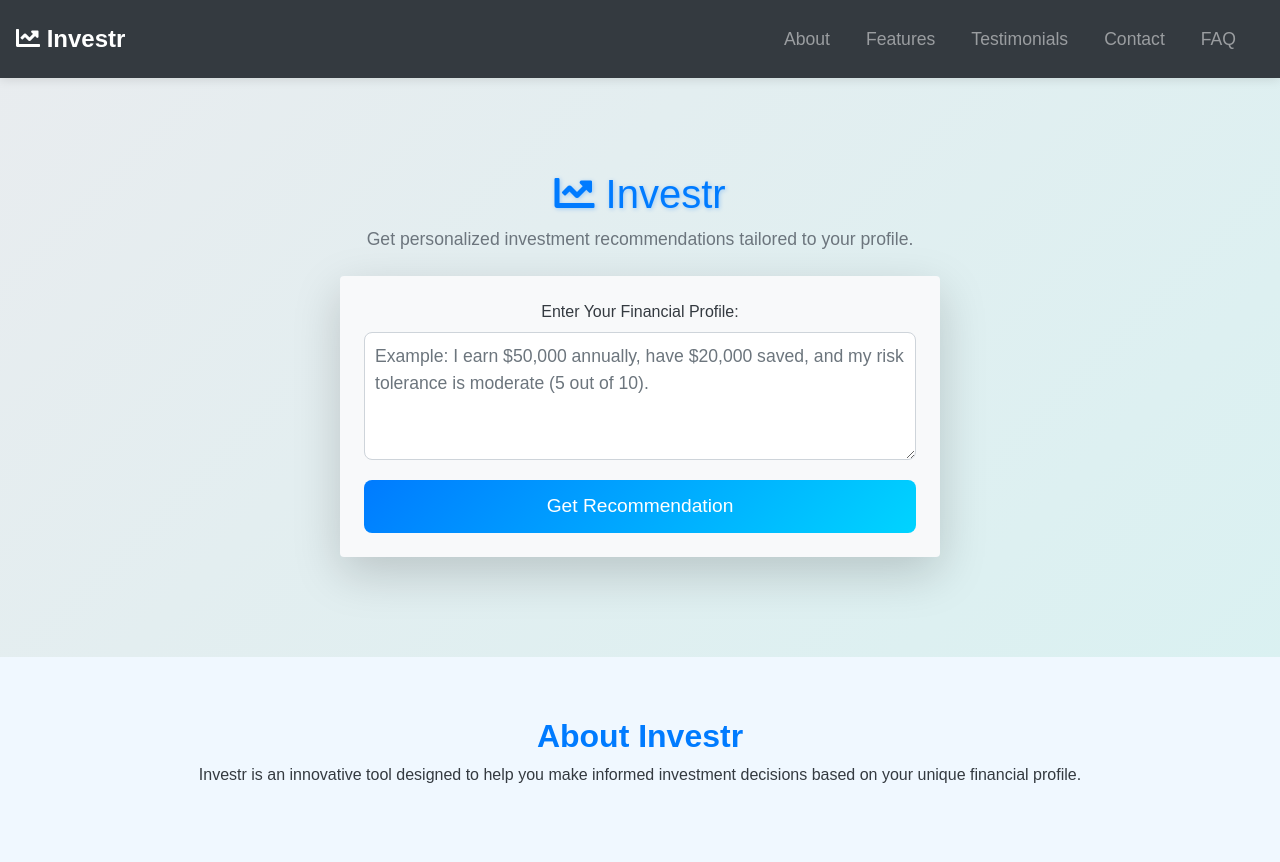
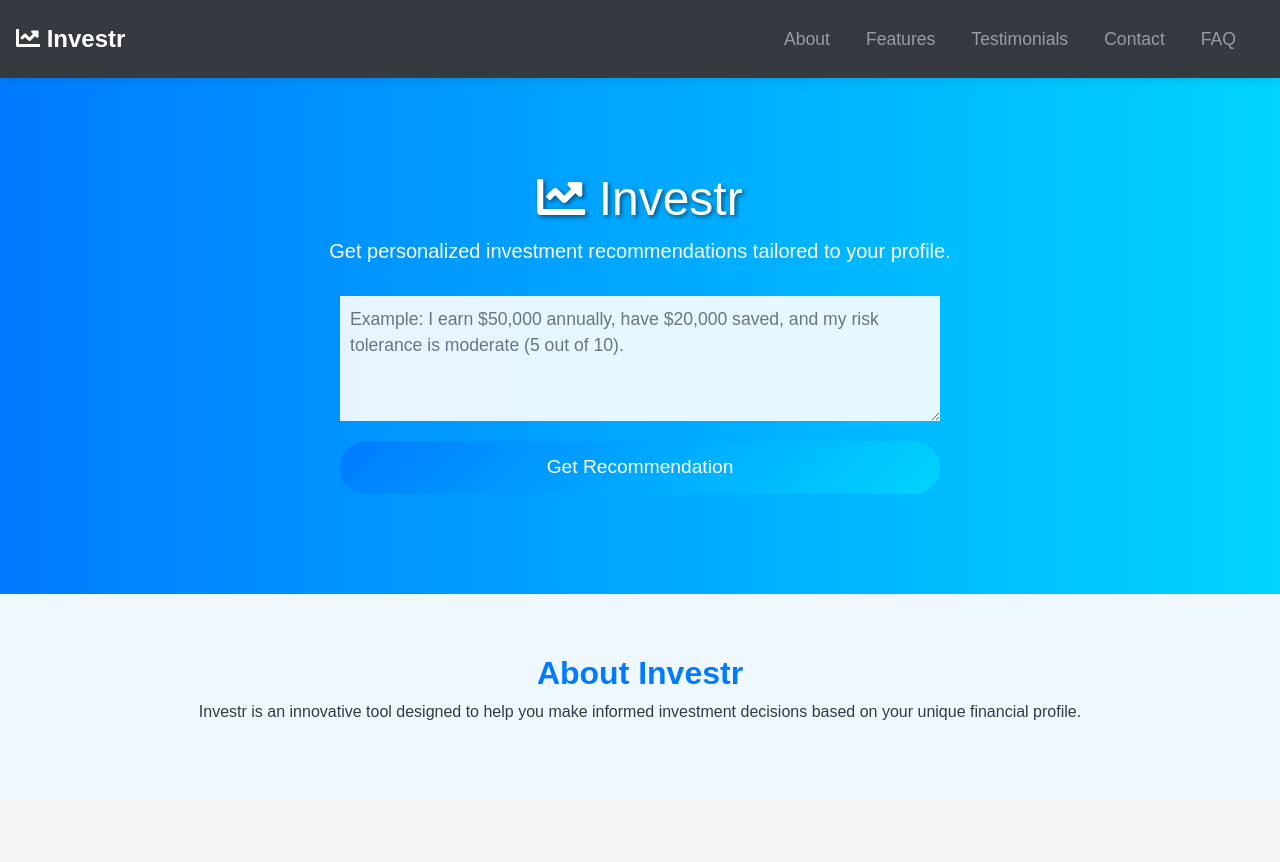
Before and after one commit to JaganFoundr/MinimumViableP, a Flask app: page / in a window 1280 px wide. Shown: the top 862 px of the page. Run offline with Flask 3, Linux system fonts and the light colour scheme; some libraries are stand-ins or nearby versions.

Commit message:
interface changed

```diff
--- a/templates/index.html
+++ b/templates/index.html
@@ -8,7 +8,7 @@
   <link rel="stylesheet" href="https://stackpath.bootstrapcdn.com/bootstrap/4.5.2/css/bootstrap.min.css">
   <link rel="stylesheet" href="https://cdnjs.cloudflare.com/ajax/libs/font-awesome/5.15.4/css/all.min.css">
   <style>
-    /* Body and Overall Styles */
+        /* Body and Overall Styles */
     html {
       scroll-behavior: smooth;
     }
@@ -62,28 +62,24 @@
     .hero-section {
       text-align: center;
       padding: 100px 0;
+      background: linear-gradient(to right, #007bff, #00d4ff);
+      color: white; /* Changed text color for better contrast */
     }
 
     .hero-section h1 {
-      color: #007bff;
-      font-size: 2.5rem;
-      text-shadow: 1px 1px 4px rgba(0, 123, 255, 0.3);
+      font-size: 3rem; /* Increased font size */
+      text-shadow: 2px 2px 4px rgba(0, 0, 0, 0.5);
     }
 
     .hero-section .lead {
-      color: #6c757d;
-      font-size: 1.1rem;
-      margin-bottom: 20px;
+      font-size: 1.25rem; /* Increased font size */
+      margin-bottom: 30px; /* Added space below the lead text */
     }
 
     /* Form Styles */
     #investment-form {
       max-width: 600px;
-      margin: auto;
-      padding: 20px;
-      background-color: #ffffff;
-      border-radius: 10px;
-      box-shadow: 0 0 15px rgba(0, 0, 0, 0.1);
+      margin: auto; /* Center the form */
     }
 
     .form-group {
@@ -93,14 +89,15 @@
     .form-control {
       font-size: 1.1rem;
       padding: 10px;
-      border-radius: 8px;
-      border: 1px solid #ced4da;
-      transition: border-color 0.3s ease, box-shadow 0.3s ease;
+      border: none; /* No borders for a cleaner look */
+      border-radius: 0; /* No rounded corners */
+      background-color: rgba(255, 255, 255, 0.9); /* Light background for contrast */
+      transition: background-color 0.3s ease, box-shadow 0.3s ease;
     }
 
     .form-control:focus {
-      border-color: #007bff;
-      box-shadow: 0 0 8px rgba(0, 123, 255, 0.4);
+      background-color: #ffffff; /* Solid background on focus */
+      box-shadow: 0 0 8px rgba(0, 123, 255, 0.4); /* Shadow effect for focus */
     }
 
     button.btn {
@@ -108,13 +105,13 @@
       font-size: 1.2rem;
       padding: 12px;
       border: none;
-      border-radius: 8px;
-      transition: background 0.3s ease, transform 0.3s ease;
+      border-radius: 30px; /* Rounded button */
+      transition: background 0.3s ease, transform 0.3s ease; /* Animation */
     }
 
     button.btn:hover {
       background: linear-gradient(135deg, #0056b3, #0084cc);
-      transform: scale(1.05);
+      transform: scale(1.05); /* Button scaling effect on hover */
     }
 
     /* Section Styles */
@@ -123,11 +120,25 @@
       text-align: center;
     }
 
-    #about { background-color: #f0f8ff; }
-    #features { background-color: #f5f5f5; }
-    #testimonials { background-color: #e9f7ef; }
-    #contact { background-color: #fff5f8; }
-    #faq { background-color: #f9f9f9; }
+    #about {
+      background-color: #f0f8ff;
+    }
+
+    #features {
+      background-color: #f5f5f5;
+    }
+
+    #testimonials {
+      background-color: #e9f7ef;
+    }
+
+    #contact {
+      background-color: #fff5f8;
+    }
+
+    #faq {
+      background-color: #f9f9f9;
+    }
 
     h2 {
       color: #007bff;
@@ -154,8 +165,8 @@
 
     /* Responsive Design */
     @media (max-width: 576px) {
-      h1 {
-        font-size: 2rem;
+      .hero-section h1 {
+        font-size: 2rem; /* Adjust heading size for smaller screens */
       }
 
       .nav-link {
@@ -176,7 +187,6 @@
       width: 100%;
       height: 100%;
       background-color: rgba(0, 0, 0, 0.5);
-
       justify-content: center;
       align-items: center;
       z-index: 2000;
@@ -209,6 +219,7 @@
       66% { border-top-color: #dc3545; border-bottom-color: #17a2b8; }
       100% { border-top-color: #007bff; border-bottom-color: #00d4ff; }
     }
+
   </style>
 </head>
 
@@ -231,17 +242,18 @@
   </nav>
 
   <!-- Hero Section -->
-  <div class="hero-section">
+  <div class="hero-section text-center">
     <h1 class="display-4"><i class="fas fa-chart-line"></i> Investr</h1>
     <p class="lead">Get personalized investment recommendations tailored to your profile.</p>
-    <form id="investment-form" action="/recommend" method="POST" class="mt-4 mx-auto p-4 bg-light shadow-lg rounded" style="max-width: 600px;">
+    <form id="investment-form" action="/recommend" method="POST" class="mt-4">
       <div class="form-group">
-        <label for="profile">Enter Your Financial Profile:</label>
-        <textarea id="profile" name="profile" rows="4" class="form-control" required placeholder="Example: I earn $50,000 annually, have $20,000 saved, and my risk tolerance is moderate (5 out of 10)."></textarea>
+        <label for="profile" class="sr-only">Enter Your Financial Profile:</label>
+        <textarea id="profile" name="profile" rows="4" class="form-control rounded-0" required placeholder="Example: I earn $50,000 annually, have $20,000 saved, and my risk tolerance is moderate (5 out of 10)."></textarea>
       </div>
-      <button type="submit" class="btn btn-primary btn-lg btn-block">Get Recommendation</button>
+      <button type="submit" class="btn btn-primary btn-lg btn-block rounded-pill">Get Recommendation</button>
     </form>
   </div>
+
 
   <!-- Loading Spinner -->
   <div class="spinner-container" id="loading">
```
